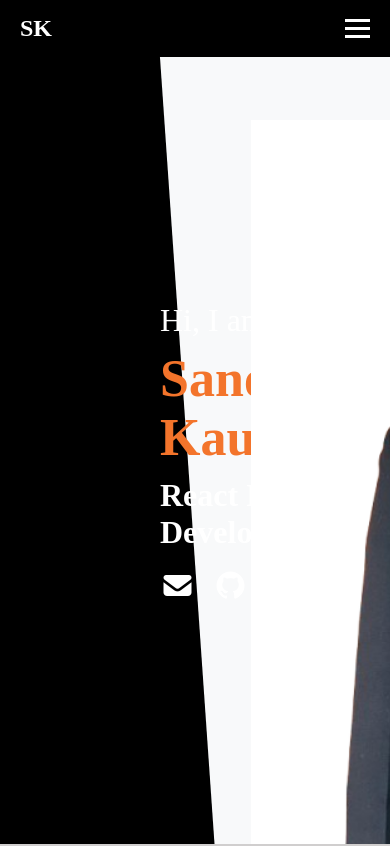
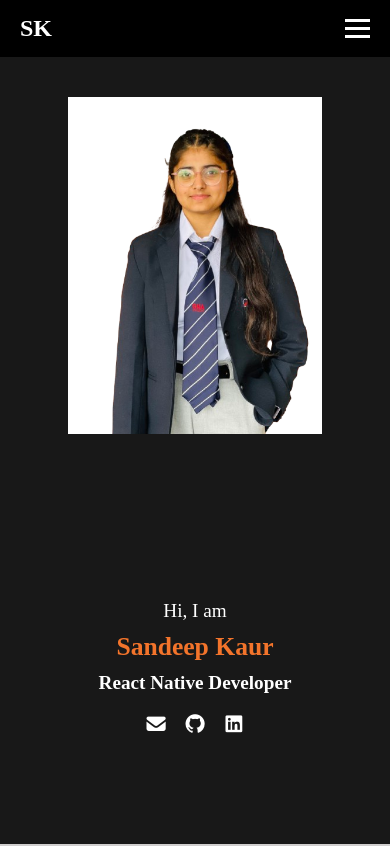
Before and after one commit to SandeepKaur84/portfolio-website, a React (Vite) app: page / in a window 390 px wide. Shown: the top 846 px of the page. Built offline with nearby package versions, Linux system fonts and the light colour scheme.

Commit message:
Responsiveness

```diff
--- a/src/styles/Hero.css
+++ b/src/styles/Hero.css
@@ -1,10 +1,12 @@
+/* Hero Section */
 .hero {
   display: flex;
-  align-items: stretch;
+  align-items: center;
   justify-content: space-between;
   height: 100vh;
   position: relative;
   overflow: hidden;
+  padding: 0 20px;
 }
 
 .hero::before {
@@ -19,36 +21,42 @@
   z-index: 1;
 }
 
+/* Left Section */
+.hero-left {
+  flex: 1.2;
+  color: #fff;
+  z-index: 2;
+  display: flex;
+  flex-direction: column;
+  justify-content: center;
+  padding-left: 40px;
+}
+
 .hero-left p {
-  font-size: 32px;
-  color: #fff;
-  margin-left: 40px;
+  font-size: 2rem; /* responsive */
   margin-top: 60px;
 }
 
 .hero-left h1 {
-  font-size: 52px;
+  font-size: 3.2rem;
   margin: 10px 0;
   font-weight: bold;
   color: #f3742b;
-  margin-left: 40px;
 }
 
 .hero-left h3 {
-  font-size: 32px;
-  color: #fff;
-  margin-left: 40px;
+  font-size: 2rem;
 }
 
+/* Social Icons */
 .social-icons {
   margin-top: 20px;
-  margin-left: 40px;
-
+  display: flex;
+  gap: 15px;
 }
 
 .social-icons a {
-  margin-right: 18px;
-  font-size: 28px;
+  font-size: 1.6rem;
   color: #fff;
   transition: color 0.3s ease;
 }
@@ -57,36 +65,109 @@
   color: #f3742b;
 }
 
-.hero-left {
-  flex: 1.2;
-  color: #fff;
-  z-index: 2;
-  padding-left: 40px;
-  margin-left: 60px;
-  display: flex;
-  flex-direction: column;
-  justify-content: center;
-}
-
+/* Right Section */
 .hero-right {
   flex: 1;
   display: flex;
   justify-content: center;
-  align-items: stretch;
+  align-items: center;
   z-index: 2;
   width: 100%;
   height: 100%;
 }
 
-
 .hero-right img {
-  height: 100%;
+  max-height: 80%; /* keep it inside screen */
   width: auto;
   object-fit: cover;
   transition: transform 0.3s ease;
-  margin-top: 60px;
 }
 
 .hero-right img:hover {
   transform: scale(1.02);
 }
+
+/* ===== Responsive Media Queries ===== */
+
+/* Tablets */
+@media (max-width: 1024px) {
+  .hero-left p,
+  .hero-left h3 {
+    font-size: 1.6rem;
+  }
+  .hero-left h1 {
+    font-size: 2.5rem;
+  }
+
+  .social-icons a {
+    font-size: 1.4rem;
+  }
+
+  .hero-right img {
+    max-height: 70%;
+  }
+}
+
+/* Mobile */
+@media (max-width: 768px) {
+  .hero {
+    flex-direction: column-reverse;
+    justify-content: flex-start;
+    height: auto;
+    padding: 20px;
+  }
+
+  .hero-left {
+    padding-left: 0;
+    text-align: center;
+    margin: 20px 0;
+  }
+
+  .hero-left p {
+    margin-top: 20px;
+  }
+
+  .hero-left h1 {
+    font-size: 2rem;
+  }
+
+  .hero-left h3 {
+    font-size: 1.4rem;
+  }
+
+  .social-icons {
+    justify-content: center;
+  }
+
+  .hero-right img {
+    max-height: 50vh;
+    margin-top: 20px;
+  }
+
+  /* Remove clip-path overlay for small screens */
+  .hero::before {
+    clip-path: none;
+    background: #000;
+    opacity: 0.9;
+  }
+}
+
+/* Small mobile screens */
+@media (max-width: 480px) {
+  .hero-left h1 {
+    font-size: 1.6rem;
+  }
+  .hero-left h3 {
+    font-size: 1.2rem;
+  }
+  .hero-left p {
+    font-size: 1.2rem;
+  }
+  .social-icons a {
+    font-size: 1.2rem;
+  }
+
+  .hero-right img {
+    max-height: 40vh;
+  }
+}
```
